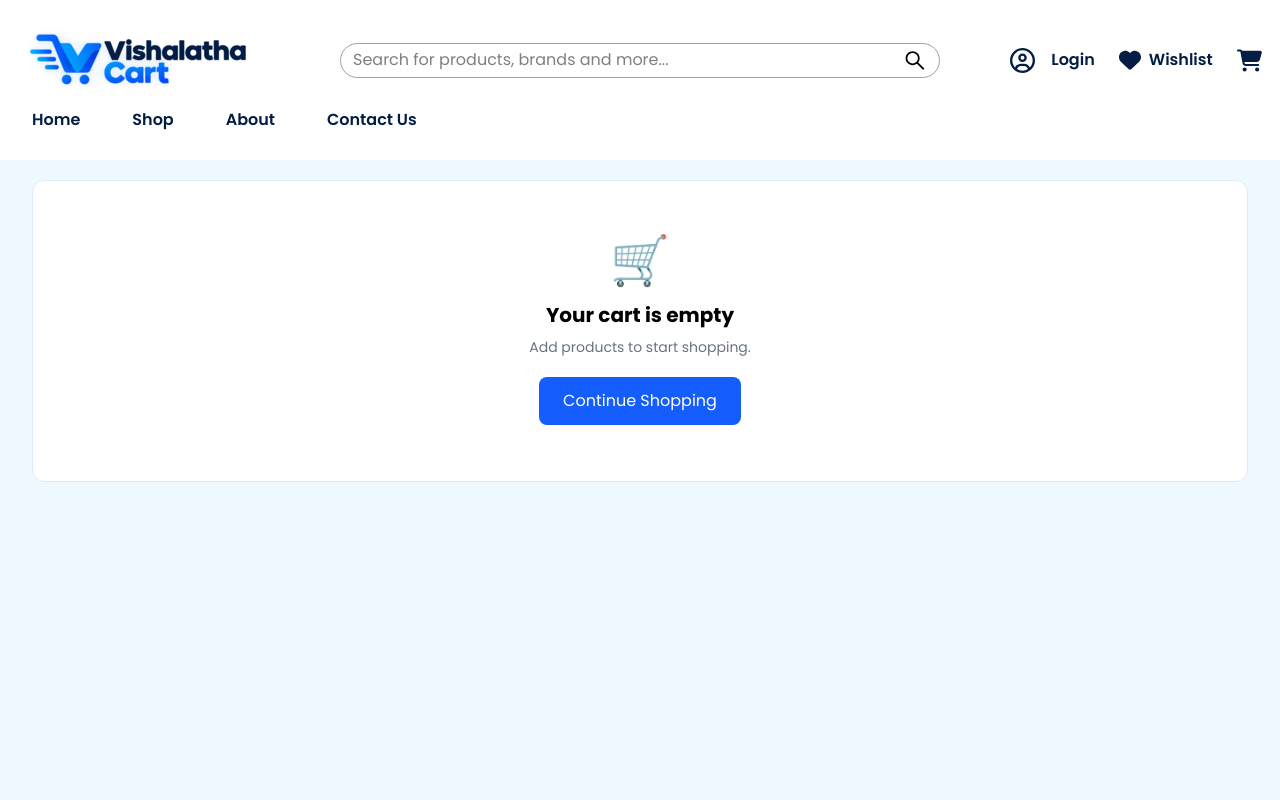
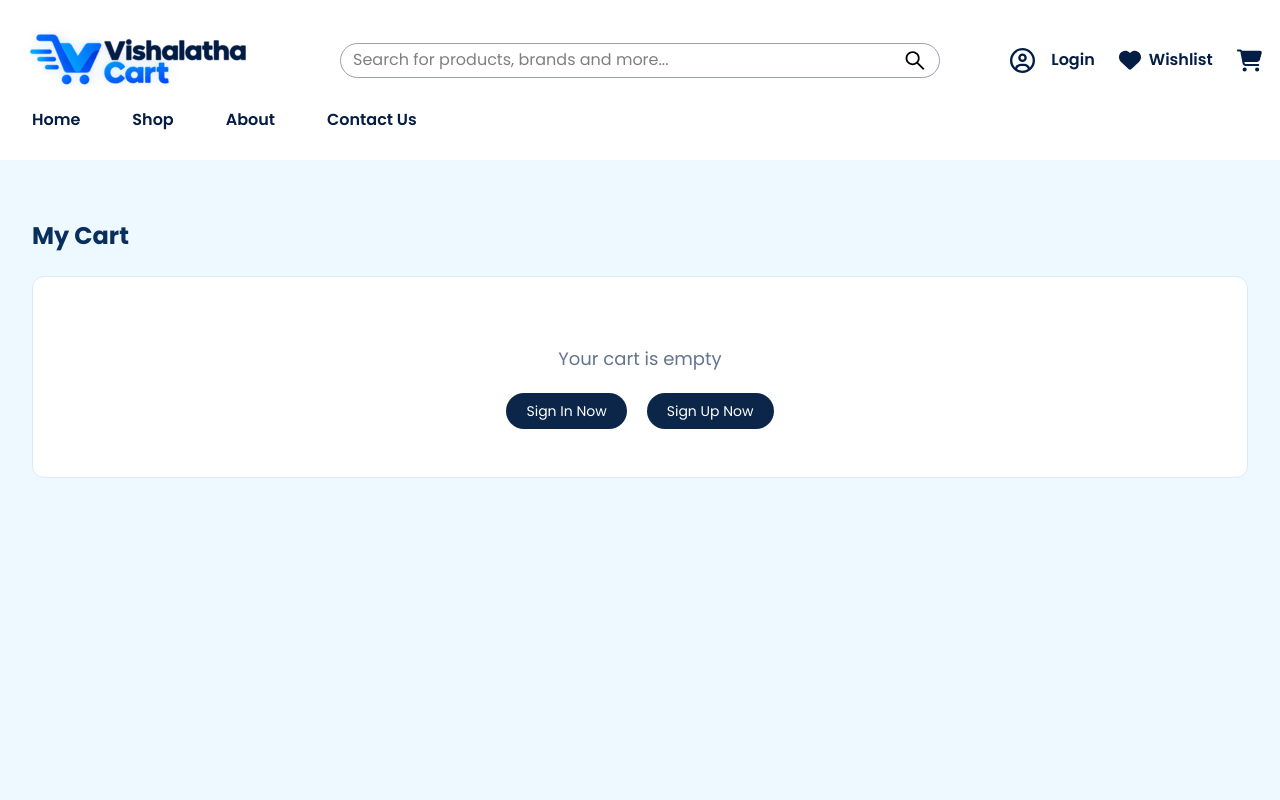
Before and after one commit to devrathul/VishalathaCart, a React (Vite) app: page /cart in a window 1280 px wide. Shown: the top 800 px of the page. Built offline with nearby package versions, Linux system fonts and the light colour scheme.

Commit message:
authorization applied to cart and wishlist

```diff
--- a/src/components/cart/ViewCart.jsx
+++ b/src/components/cart/ViewCart.jsx
@@ -1,12 +1,14 @@
 import { useSelector, useDispatch } from "react-redux"
 import { removeFromCart, removeAllFromCart } from '../../features/cart/cartSlice'
 import { Link } from 'react-router'
+import Cookies from 'js-cookie'
 
 const ViewCart = () => {
 
     const dispatch = useDispatch()
     const viewcartItems = useSelector((state) => state.carts.value)
-    console.log(viewcartItems)
+    const isLoggedIn = Cookies.get('loginProfile') ? true : false
+
     const renderCartList = () => (
         <>
             <div className="flex items-center justify-between gap-3 p-4 border-b border-blue-100">
@@ -69,13 +71,24 @@ const ViewCart = () => {
     )
 
     return (
-        <>
+        <section className="py-10">
+            <h1 className="mb-6 text-2xl font-bold text-[#092f5d]">My Cart</h1>
             <div className="grid grid-cols-1 lg:grid-cols-1 gap-5 items-start">
-                <section className="lg:col-span-2 border border-blue-100 rounded-xl overflow-hidden bg-white">
-                    {viewcartItems.length === 0 ? renderEmptyCart() : renderCartList()}
-                </section>
+                {isLoggedIn ? (
+                    <div className="lg:col-span-2 border border-blue-100 rounded-xl overflow-hidden bg-white">
+                        {viewcartItems.length === 0 ? renderEmptyCart() : renderCartList()}
+                    </div>
+                ) : (
+                    <div className="rounded-xl border border-blue-100 bg-white py-12 text-center">
+                        <p className=' text-lg text-slate-500 my-5'>Your cart is empty</p>
+                        <div className='flex gap-5 justify-center'>
+                            <Link className='rounded-full bg-[#0b2648] text-white px-5 py-2 text-sm' to="/login">Sign In Now</Link>
+                            <Link className='rounded-full bg-[#0b2648] text-white px-5 py-2 text-sm' to="/signup">Sign Up Now</Link>
+                        </div>
+                    </div>
+                )}
             </div>
-        </>
+        </section>
     )
 }
 
--- a/src/components/wishlist/Wishlist.jsx
+++ b/src/components/wishlist/Wishlist.jsx
@@ -1,25 +1,44 @@
 import { useSelector } from 'react-redux'
 import ProductCard from '../products/ProductCard'
+import Cookies from 'js-cookie'
+import { Link } from 'react-router'
 
 const Wishlist = () => {
     const products = useSelector(state => state.productList.value)
     const wishlistIds = useSelector(state => state.wishlists.value)
     const wishlistedProducts = products.filter(product => wishlistIds.includes(product.id))
+    const isLoggedIn = Cookies.get('loginProfile') ? true : false
 
     return (
         <section className="py-10">
             <h1 className="mb-6 text-2xl font-bold text-[#092f5d]">My Wishlist</h1>
-            {wishlistedProducts.length > 0 ? (
+            {isLoggedIn ? (
+                wishlistedProducts.length > 0 ? (
                     <div className="grid grid-cols-2 gap-8 sm:grid-cols-3 xl:grid-cols-4">
                         {wishlistedProducts.map(product => (
-                        <ProductCard key={product.id} products={product} showRemoveAction />
+                            <ProductCard
+                                key={product.id}
+                                products={product}
+                                showRemoveAction
+                            />
                         ))}
                     </div>
                 ) : (
                     <p className="rounded-xl border border-blue-100 bg-white py-12 text-center text-sm text-slate-500">
                         Your wishlist is empty. Add products using the heart button.
                     </p>
+                )
+            ) : (
+                <div className="rounded-xl border border-blue-100 bg-white py-12 text-center">
+                    <p className=' text-lg text-slate-500 my-5'>Your wishlist is empty</p>
+                    <div className='flex gap-5 justify-center'>
+                        <Link className='rounded-full bg-[#0b2648] text-white px-5 py-2 text-sm' to="/login">Sign In Now</Link>
+                        <Link className='rounded-full bg-[#0b2648] text-white px-5 py-2 text-sm' to="/signup">Sign Up Now</Link>
+                    </div>
+                </div>
             )}
+
+
         </section>
     )
 }
```
Lines whose indentation alone changed are shown as unchanged.
